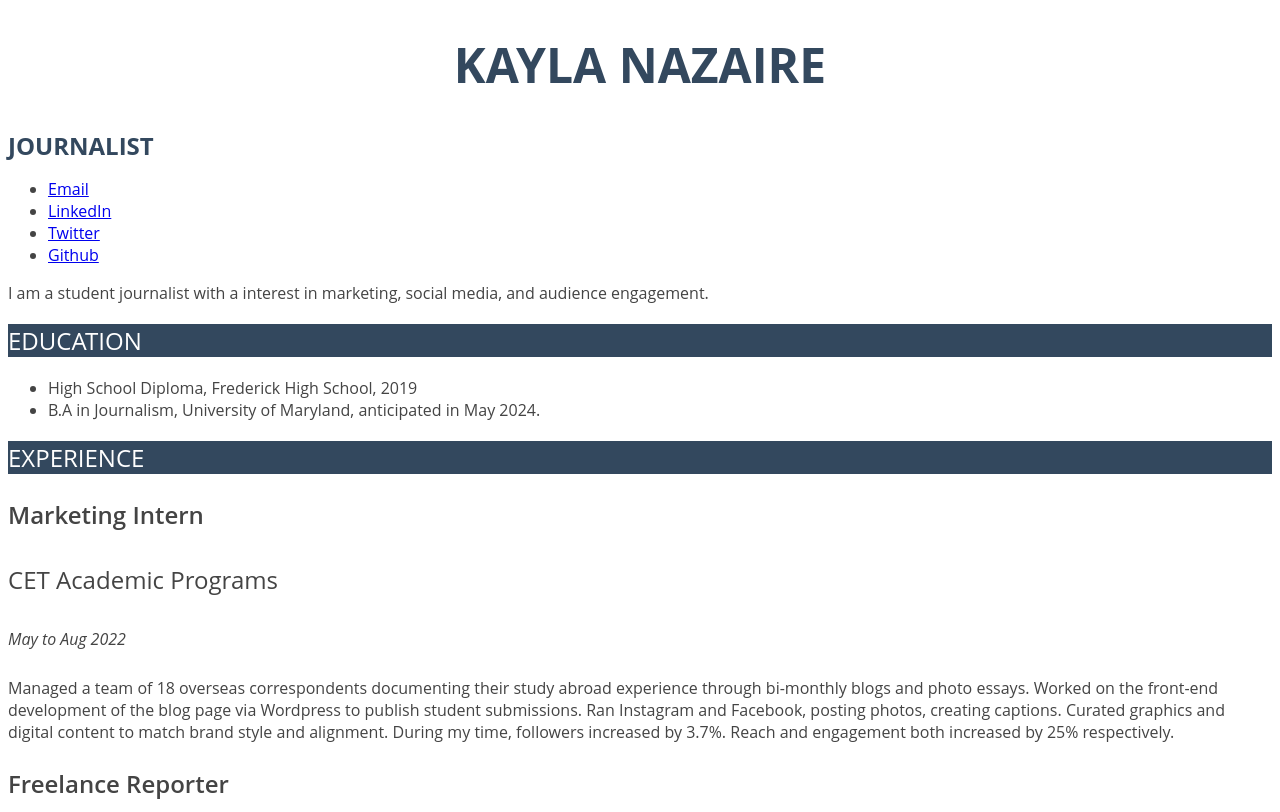
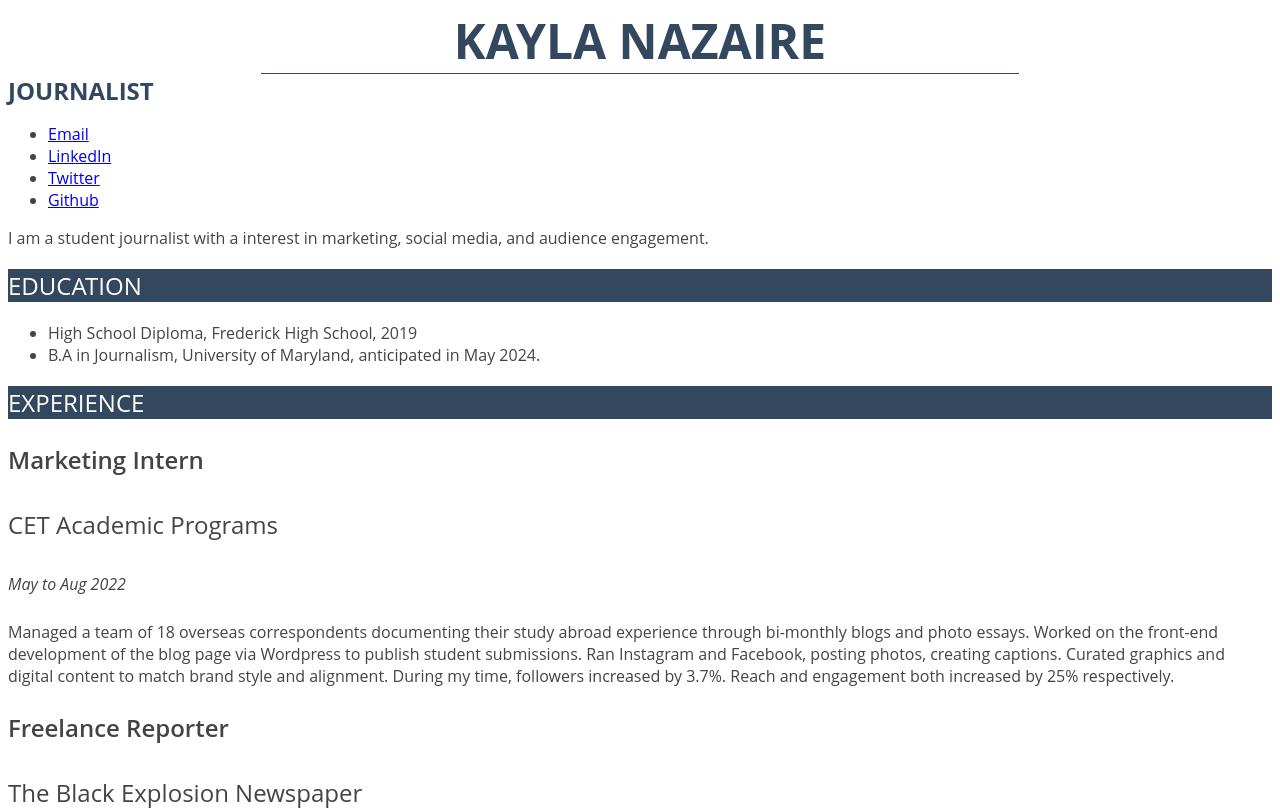
Before and after one commit to knazaire1/jour352-2023-repo, a plain HTML site: page resume/index.html in a window 1280 px wide. Shown: the top 812 px of the page. Drawn offline with Linux system fonts and the light colour scheme.

Commit message:
border styling

```diff
--- a/resume/index.html
+++ b/resume/index.html
@@ -10,7 +10,9 @@
 <body>
   <!-- I built this myself!-->
 
-  <h1>Kayla Nazaire</h1>
+
+  <h1 id="name">Kayla Nazaire</h1>
+
   <strong>Journalist</strong>
   <br />
   <!--  <img src="kayla.png" width="300px"/>-->
--- a/resume/style.css
+++ b/resume/style.css
@@ -8,11 +8,21 @@ body{
   font-weight:400;
 }
 /* Name Banner*/
-h1{
+#name{
   font-size: 3em;
   text-transform: uppercase;
   text-align: center;
-  color: #33485e;
+  color:#33485e;
+  border-style:solid;
+  border-color:#33485e;
+  border-width: 1px;
+  border-top: 0px;
+  border-left: 0px;
+  border-right: 0px;
+  width: 60%;
+  min-width: 300px;
+  margin: 0 auto;
+
 }
 /*My Title*/
 strong{
```
